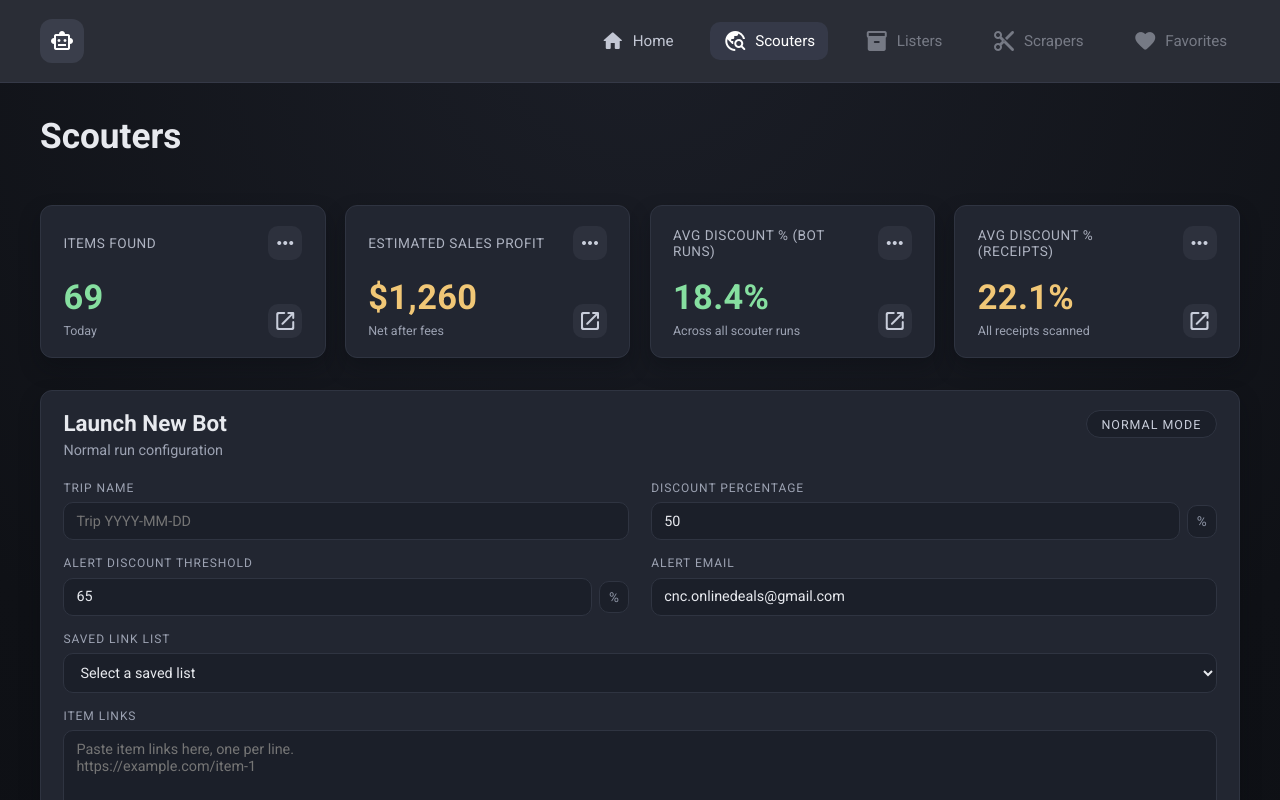
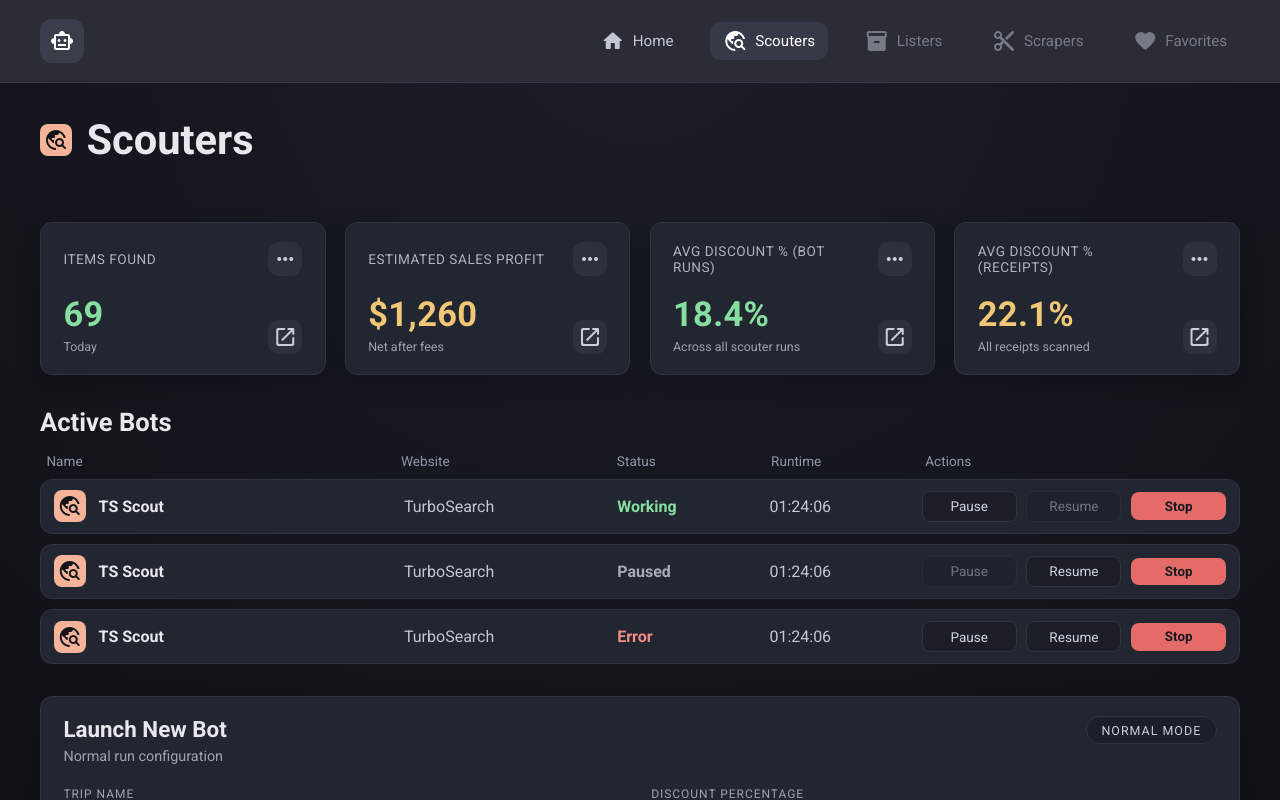
Before and after one commit to esojogerba/cnc-dashboard, a React (Vite) app: page /scouters in a window 1280 px wide. Shown: the top 800 px of the page. Built offline with nearby package versions, Linux system fonts and the light colour scheme.

Commit message:
Added active bots section to the scouters page.

```diff
--- a/src/App.css
+++ b/src/App.css
@@ -1169,6 +1169,33 @@
     font-weight: 700;
 }
 
+.page-title-row {
+    display: flex;
+    align-items: center;
+    gap: 0.9rem;
+    margin-bottom: 1.6rem;
+}
+
+.page-title-row .page-title {
+    margin: 0;
+}
+
+.page-title-large {
+    font-size: 2.6rem;
+}
+
+.page-title-icon {
+    width: 46px;
+    height: 46px;
+    border-radius: 14px;
+    font-size: 1.6rem;
+}
+
+.section-title {
+    margin-bottom: 0.8rem;
+    font-size: 2rem;
+}
+
 .bot-area {
     display: flex;
     flex-direction: column;
@@ -1191,6 +1218,10 @@
     margin: 0;
     font-size: 1.6rem;
     font-weight: 600;
+}
+
+.bot-title.accent-peach {
+    color: #e7e9ee;
 }
 
 .bot-table {
--- a/src/components/BotSection.jsx
+++ b/src/components/BotSection.jsx
@@ -1,14 +1,26 @@
 import BotRow from './BotRow'
 
-function BotSection({ title, accent, rows, newLabel }) {
+function BotSection({
+  title,
+  accent,
+  rows,
+  newLabel,
+  showHeader = true,
+  showHeaderIcon = true,
+  showNewButton = true,
+}) {
   return (
     <section className="bot-section">
+      {showHeader ? (
         <div className="bot-header">
           <h2 className={`bot-title accent-${accent}`}>{title}</h2>
+          {showHeaderIcon ? (
             <span className="panel-icon" aria-hidden="true">
               <span className="material-icons-round">open_in_new</span>
             </span>
+          ) : null}
         </div>
+      ) : null}
       <div className="bot-table">
         <div className="bot-table-header">
           <span>Name</span>
@@ -21,12 +33,14 @@ function BotSection({ title, accent, rows, newLabel }) {
           <BotRow key={row.id} {...row} />
         ))}
       </div>
+      {showNewButton ? (
         <button className={`new-button accent-${accent}`} type="button">
           <span className="material-icons-round" aria-hidden="true">
             add_circle
           </span>
           {newLabel}
         </button>
+      ) : null}
     </section>
   )
 }
--- a/src/pages/Scouters.jsx
+++ b/src/pages/Scouters.jsx
@@ -1,4 +1,5 @@
 import { useState } from "react";
+import BotSection from "../components/BotSection";
 import RunsList from "../components/RunsList";
 import StatCard from "../components/StatCard";
 import StatToggleCard from "../components/StatToggleCard";
@@ -81,6 +82,35 @@ const runSummaries = [
         bought: 0,
     },
 ];
+const scouterRows = [
+    {
+        id: "scout-1",
+        name: "TS Scout",
+        website: "TurboSearch",
+        status: "Working",
+        runtime: "01:24:06",
+        icon: "travel_explore",
+        tone: "peach",
+    },
+    {
+        id: "scout-2",
+        name: "TS Scout",
+        website: "TurboSearch",
+        status: "Paused",
+        runtime: "01:24:06",
+        icon: "travel_explore",
+        tone: "peach",
+    },
+    {
+        id: "scout-3",
+        name: "TS Scout",
+        website: "TurboSearch",
+        status: "Error",
+        runtime: "01:24:06",
+        icon: "travel_explore",
+        tone: "peach",
+    },
+];
 
 function Scouters() {
     const [tripName, setTripName] = useState("");
@@ -109,7 +139,14 @@ function Scouters() {
 
     return (
         <main className="dashboard">
-            <h1 className="page-title">Scouters</h1>
+            <div className="page-title-row">
+                <span className="icon-chip tone-peach page-title-icon">
+                    <span className="material-icons-round" aria-hidden="true">
+                        travel_explore
+                    </span>
+                </span>
+                <h1 className="page-title page-title-large">Scouters</h1>
+            </div>
 
             <section className="stats-grid scouters-stats">
         <StatToggleCard
@@ -140,6 +177,18 @@ function Scouters() {
           variant="stacked"
           showMenu
         />
+            </section>
+
+            <section className="bot-area">
+                <BotSection
+                    title="Active Bots"
+                    accent="peach"
+                    rows={scouterRows}
+                    newLabel="New Scouter"
+                    showHeader
+                    showHeaderIcon={false}
+                    showNewButton={false}
+                />
             </section>
 
             <section className="panel launch-panel">
```
Lines whose indentation alone changed are shown as unchanged.
